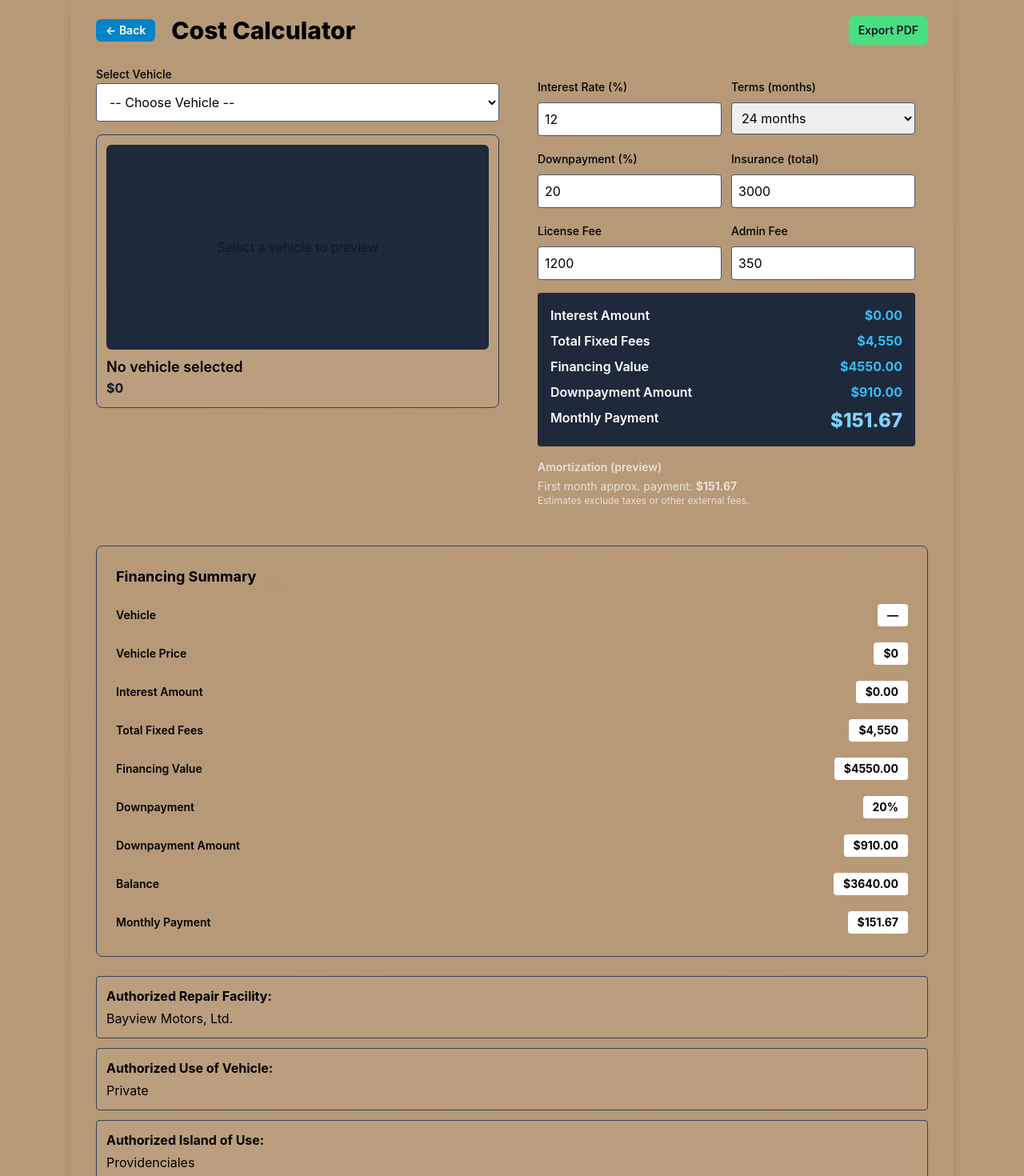
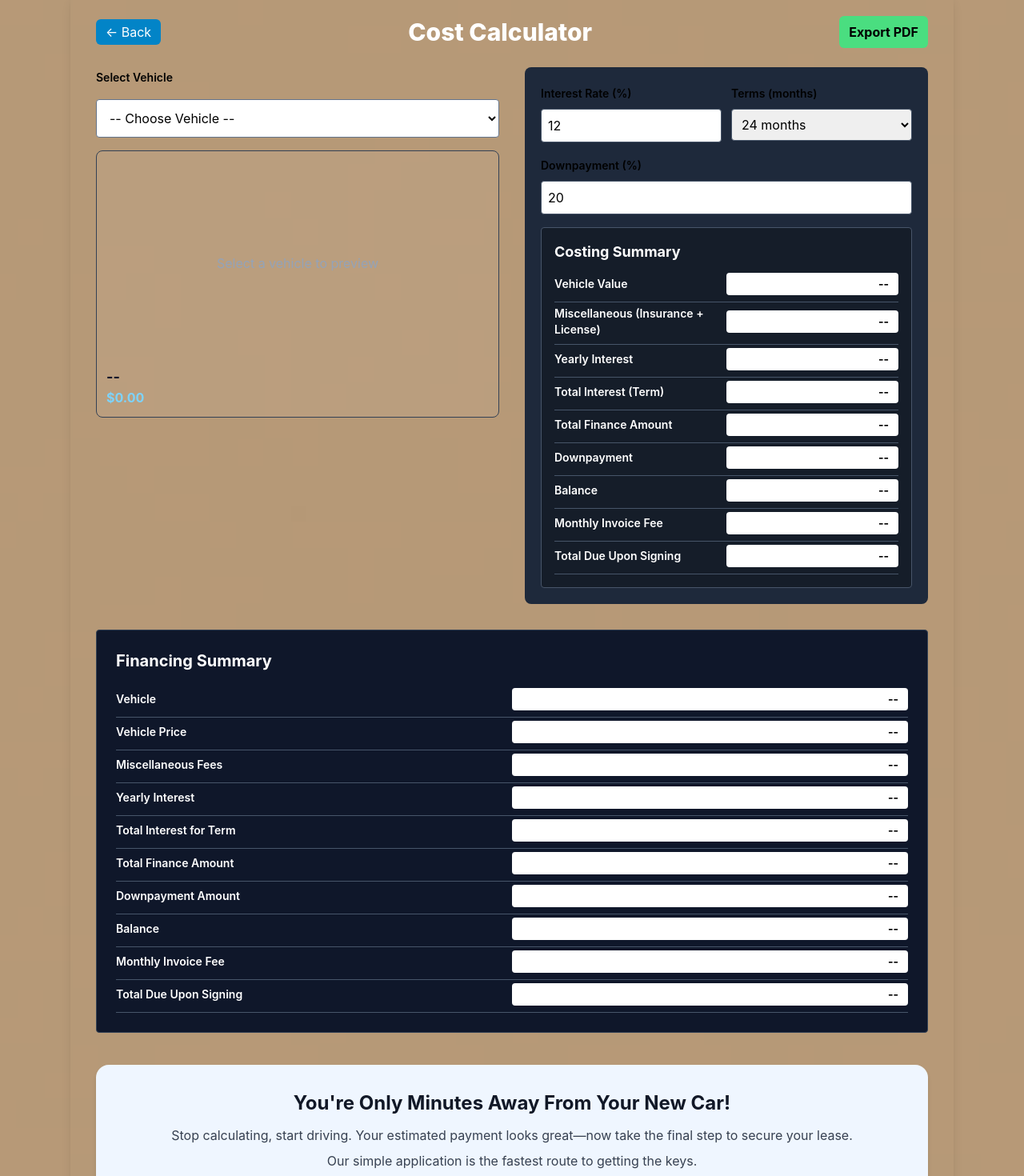
Before and after one commit to rdpabalan123/magellan_project, a React (Vite) app: page /finance/calculator in a window 1280 px wide. Shown: the part 140-1610 px from the top of the page at 80% size. Built offline with nearby package versions, Linux system fonts and the light colour scheme.

Commit message:
Project Updated

```diff
--- a/src/components/CRMSidebar.jsx
+++ b/src/components/CRMSidebar.jsx
@@ -17,8 +17,9 @@ export default function CRMSidebar() {
     { to: '/company', label: '🏢 Company Portal Home' },
     { to: '/company/applications', label: '📄 All Applications' },
     { to: '/company/invoices', label: '🧾 All Invoices' },
-    // { to: '/company/outstanding', label: '📌 Outstanding Invoices' },
-    // { to: '/company/near-due', label: '⚠️ Near Due Notices' },
+    { to: '/company/outstanding', label: '📌 Corporate' },
+    { to: '/company/near-due', label: '⚠️ Individual' },
+    { to: '/company/near-due', label: '⚠️ Employee' },
     { to: '/company/summary', label: '📊 Client Summary' },
     { to: '/company/notifications', label: '🔔 Notifications' },
   ];
--- a/src/pages/CostCalculator.jsx
+++ b/src/pages/CostCalculator.jsx
@@ -1,10 +1,10 @@
 // src/pages/CostCalculator.jsx
 import React, { useEffect, useRef, useState } from 'react';
-import { useNavigate } from 'react-router-dom';
+import { useNavigate, Link } from 'react-router-dom';
 import DashboardLayout from '../layouts/DashboardLayout';
 import jsPDF from 'jspdf';
 import html2canvas from 'html2canvas';
-import { useTheme } from '../context/ThemeContext';  // <-- Import your theme context hook
+import { useTheme } from '../context/ThemeContext';
 
 const fallbackImage = '/mnt/data/2402fabf-39d0-49ce-9ef7-b7116e8ddcad.png';
 
@@ -20,64 +20,73 @@ const VEHICLES = [
   { name: 'Nissan Almera', amount: 33000, img: 'https://www-asia.nissan-cdn.net/content/dam/Nissan/th/vehicles/VLP/almera-my23/new/spec/vl-spec.jpg' },
 ];
 
+// Format numbers with commas and 2 decimals
+const money = (val) =>
+  Number(val).toLocaleString(undefined, {
+    minimumFractionDigits: 2,
+    maximumFractionDigits: 2,
+  });
 
+// Single row for summary info
 function InfoRow({ label, value }) {
   return (
-    <div className="flex justify-between items-center py-1">
-      <span className="font-semibold text-sm">{label}</span>
-      <span className="font-bold bg-white px-3 py-1 rounded text-sm text-black">{value}</span>
+    <div className="flex justify-between items-center py-1 border-b border-slate-600 pb-2">
+      <span className="font-semibold text-sm w-1/2">{label}</span>
+      <span className="font-bold text-sm bg-white px-3 py-1 rounded text-black w-1/2 text-right whitespace-nowrap">
+        {value}
+      </span>
     </div>
   );
 }
 
-
 export default function CostCalculator() {
   const navigate = useNavigate();
   const summaryRef = useRef(null);
-  const { theme } = useTheme();   // <-- Get theme from context
+  const { theme } = useTheme();
   const isDarkTheme = theme === 'dark';
 
-  // UI state
   const [selectedName, setSelectedName] = useState('');
   const [vehicleValue, setVehicleValue] = useState(0);
-  const [interestRate, setInterestRate] = useState(12); // percent, whole number
+  const [interestRate, setInterestRate] = useState(12); // %
   const [terms, setTerms] = useState(24); // months
-  const [downpaymentPercent, setDownpaymentPercent] = useState(20); // percent, whole number
+  const [downpaymentPercent, setDownpaymentPercent] = useState(20); // %
 
-  // Fixed fees - fixed values, non-editable
-  const insurance = 3000;
-  const licenseFee = 1200;
-  const adminFee = 350;
+  // Fixed fees
+  const insurance = 4443.39;
+  const licenseFee = 1260.0;
+  const adminFee = 350.0;
 
   const vehicle = VEHICLES.find((v) => v.name === selectedName) || null;
 
-  // Sync vehicleValue with selected vehicle amount on selection change
   useEffect(() => {
-    if (vehicle) {
-      setVehicleValue(vehicle.amount);
-    } else {
-      setVehicleValue(0);
-    }
+    if (vehicle) setVehicleValue(vehicle.amount);
+    else setVehicleValue(0);
   }, [vehicle]);
 
   // Calculations
-  const interestAmount = vehicleValue * (interestRate / 100) * (terms / 12);
-  const totalFixedFees = insurance + licenseFee + adminFee;
-  const financingValue = vehicleValue + totalFixedFees + interestAmount;
-  const downpayment = financingValue * (downpaymentPercent / 100);
-  const balance = financingValue - downpayment;
-  const monthlyPayment = terms > 0 ? balance / terms : 0;
+  const miscFees = insurance + licenseFee;
 
-  // Inject PDF style for black text
+  const yearlyInterest = vehicleValue * (interestRate / 100);
+  const totalInterestTerm = yearlyInterest * (terms / 12);
+
+  const totalFinanceAmount = vehicleValue + miscFees + totalInterestTerm;
+
+  const downpayment = totalFinanceAmount * (downpaymentPercent / 100);
+  const balance = totalFinanceAmount - downpayment;
+
+  const monthlyInvoice = terms ? balance / terms : 0;
+  const totalDueAtSigning = downpayment + monthlyInvoice + adminFee;
+
+  // Show values only if vehicle selected
+  const showValues = !!vehicle;
+
+  // PDF styles injection
   useEffect(() => {
-    const id = 'cost-calc-pdf-forced-style';
+    const id = 'cost-calc-pdf-style';
     if (!document.getElementById(id)) {
       const style = document.createElement('style');
       style.id = id;
-      style.innerHTML = `
-        .pdf-export * { color: black !important; }
-        .pdf-export { background: white !important; }
-      `;
+      style.innerHTML = `.pdf-export * { color:black !important; } .pdf-export { background:white !important; }`;
       document.head.appendChild(style);
     }
   }, []);
@@ -86,131 +95,107 @@ export default function CostCalculator() {
     if (!summaryRef.current) return;
     const el = summaryRef.current;
     el.classList.add('pdf-export');
-    await new Promise((r) => setTimeout(r, 60));
+    await new Promise((r) => setTimeout(r, 80));
     try {
-      const canvas = await html2canvas(el, { scale: 2, useCORS: true, logging: false });
-      const imgData = canvas.toDataURL('image/png');
-      const pdf = new jsPDF({ orientation: 'portrait', unit: 'pt', format: 'a4' });
-      const imgProps = pdf.getImageProperties(imgData);
-      const pdfWidth = pdf.internal.pageSize.getWidth() - 40; // margin 20
-      const pdfHeight = (imgProps.height * pdfWidth) / imgProps.width;
-      pdf.addImage(imgData, 'PNG', 20, 20, pdfWidth, pdfHeight);
+      const canvas = await html2canvas(el, { scale: 2, useCORS: true });
+      const img = canvas.toDataURL('image/png');
+      const pdf = new jsPDF({ format: 'a4', unit: 'pt' });
+      const w = pdf.internal.pageSize.getWidth() - 40;
+      const h = (canvas.height * w) / canvas.width;
+      pdf.addImage(img, 'PNG', 20, 20, w, h);
       pdf.save('financing_summary.pdf');
-    } catch (err) {
-      console.error('PDF export error', err);
-      alert('PDF generation failed — see console for details.');
     } finally {
       el.classList.remove('pdf-export');
     }
   };
 
-  // Common label class for dynamic theme
-  const labelClass = `text-sm font-medium ${isDarkTheme ? 'text-white' : 'text-black'}`;
+  const labelClass = `text-sm font-semibold ${isDarkTheme ? 'text-white' : 'text-black'}`;
 
-  // Common button styles (dynamic text color)
-  const buttonClass =
-    `px-3 py-1 text-sm rounded-md bg-sky-600 hover:bg-sky-700 transition font-semibold ` +
-    (isDarkTheme ? 'text-white' : 'text-white');
-
-  const exportButtonClass =
-    `px-3 py-2 text-sm rounded-md bg-green-400 hover:bg-green-500 transition font-semibold ` +
-    (isDarkTheme ? 'text-slate-900' : 'text-slate-900'); // text dark for export button
-
+  // Render
   return (
     <DashboardLayout>
       <div className="max-w-6xl mx-auto p-6">
-        <div className="bg-panel rounded-xl shadow-lg overflow-hidden">
-          <div className="p-6 md:p-8">
-            {/* Header */}
-            <div className="flex items-start justify-between mb-6">
-              <div className="flex items-center gap-3">
-                <button onClick={() => navigate('/finance')} className={buttonClass}>
+        <div className="bg-panel rounded-xl shadow-lg overflow-hidden p-8">
+          {/* HEADER */}
+          <div className="flex justify-between items-center mb-6">
+            <button
+              onClick={() => navigate('/finance')}
+              className="px-3 py-1 bg-sky-600 text-white rounded-md"
+            >
               ← Back
             </button>
-                <h1 className={`text-2xl md:text-3xl font-extrabold ml-2 ${isDarkTheme ? 'text-white' : 'text-black'}`}>
-                  Cost Calculator
-                </h1>
-              </div>
 
-              <div className="flex items-center gap-3">
-                <button onClick={generatePDF} className={exportButtonClass}>
+            <h1 className="text-3xl font-extrabold text-white">Cost Calculator</h1>
+
+            <button
+              onClick={generatePDF}
+              className="px-3 py-2 bg-green-400 text-black font-bold rounded-md"
+            >
               Export PDF
             </button>
           </div>
-            </div>
 
-            {/* Two-column layout */}
+          {/* MAIN GRID */}
           <div className="grid grid-cols-1 md:grid-cols-2 gap-8">
-              {/* LEFT: Vehicle selector, image, price display */}
+            {/* LEFT - VEHICLE */}
             <div className="space-y-4">
-                <div>
               <label className={labelClass}>Select Vehicle</label>
               <select
-                    className="w-full p-3 rounded border border-slate-600 bg-white text-black"
+                className="w-full p-3 rounded bg-white text-black border border-slate-500"
                 value={selectedName}
                 onChange={(e) => setSelectedName(e.target.value)}
               >
                 <option value="">-- Choose Vehicle --</option>
                 {VEHICLES.map((v) => (
                   <option key={v.name} value={v.name}>
-                        {v.name} — ${v.amount.toLocaleString()}
+                    {v.name} — ${money(v.amount)}
                   </option>
                 ))}
               </select>
-                </div>
 
-                <div className="rounded-lg border border-slate-700 overflow-hidden bg-white/5 p-3">
+              <div className="rounded-lg border border-slate-700 p-3 bg-white/5">
                 {vehicle ? (
                   <img
                     src={vehicle.img}
                     alt={vehicle.name}
-                      className="w-full h-64 object-cover rounded-md mb-3"
+                    className="w-full h-64 object-cover mb-3 rounded"
                     onError={(e) => {
-                        e.currentTarget.onerror = null;
                       e.currentTarget.src = fallbackImage;
                     }}
                   />
                 ) : (
-                    <div className="flex items-center justify-center h-64 bg-slate-800 rounded-md text-muted">
-                      <span>Select a vehicle to preview</span>
+                  <div className="h-64 flex items-center justify-center text-slate-400">
+                    Select a vehicle to preview
                   </div>
                 )}
 
-                  <div className="mt-2">
-                    <div className={`font-semibold text-lg ${isDarkTheme ? 'text-white' : 'text-black'}`}>
-                      {vehicle ? vehicle.name : 'No vehicle selected'}
+                <div className="text-lg font-bold">
+                  {vehicle ? vehicle.name : '--'}
                 </div>
-                    <div className="text-white-600 font-bold">${vehicleValue.toLocaleString()}</div>
+                <div className="font-bold text-sky-300">
+                  {vehicle ? `$${money(vehicleValue)}` : '$0.00'}
                 </div>
               </div>
             </div>
 
-              {/* RIGHT: Inputs and live result */}
-              <div>
-                <div className="bg-bg rounded-lg p-4 space-y-4">
-                  {/* Inputs row 1 */}
+            {/* RIGHT — FORM */}
+            <div className="bg-slate-800 p-5 rounded-lg space-y-4 text-white">
+              {/* Inputs */}
               <div className="grid grid-cols-2 gap-3">
                 <div>
                   <label className={labelClass}>Interest Rate (%)</label>
                   <input
                     type="number"
-                        min={0}
-                        max={100}
-                        step={1}
-                        className="w-full mt-2 p-2 rounded border border-slate-600 bg-bg text-black"
+                    className="w-full mt-2 p-2 rounded bg-bg text-black border border-slate-600"
                     value={interestRate}
-                        onChange={(e) => {
-                          let val = Math.min(100, Math.max(0, Number(e.target.value)));
-                          if (isNaN(val)) val = 0;
-                          setInterestRate(Math.round(val));
-                        }}
+                    onChange={(e) => setInterestRate(Number(e.target.value))}
                   />
                 </div>
 
                 <div>
                   <label className={labelClass}>Terms (months)</label>
                   <select
-                        className="w-full mt-2 p-2 rounded border border-slate-600 bg-bg text-black"
+                    className="w-full mt-2 p-2 rounded bg-bg text-black border border-slate-600"
                     value={terms}
                     onChange={(e) => setTerms(Number(e.target.value))}
                   >
@@ -223,133 +208,80 @@ export default function CostCalculator() {
                 </div>
               </div>
 
-                  {/* Inputs row 2 */}
-                  <div className="grid grid-cols-2 gap-3">
               <div>
                 <label className={labelClass}>Downpayment (%)</label>
                 <input
                   type="number"
-                        min={0}
-                        max={100}
-                        step={1}
-                        className="w-full mt-2 p-2 rounded border border-slate-600 bg-bg text-black"
+                  className="w-full mt-2 p-2 rounded bg-bg text-black border border-slate-600"
                   value={downpaymentPercent}
-                        onChange={(e) => {
-                          let val = Math.min(100, Math.max(0, Number(e.target.value)));
-                          if (isNaN(val)) val = 0;
-                          setDownpaymentPercent(Math.round(val));
-                        }}
+                  onChange={(e) => setDownpaymentPercent(Number(e.target.value))}
                 />
               </div>
 
-                    <div>
-                      <label className={labelClass}>Insurance (total)</label>
-                      <input
-                        type="number"
-                        className="w-full mt-2 p-2 rounded border border-slate-600 bg-white text-black cursor-not-allowed"
-                        value={insurance}
-                        disabled
-                      />
-                    </div>
-                  </div>
+              {/* Costing Summary Box */}
+              <div className="bg-black/30 p-4 rounded mt-4 border border-slate-600">
+                <h2 className="text-lg font-bold mb-2">Costing Summary</h2>
 
-                  {/* Inputs row 3 */}
-                  <div className="grid grid-cols-2 gap-3">
-                    <div>
-                      <label className={labelClass}>License Fee</label>
-                      <input
-                        type="number"
-                        className="w-full mt-2 p-2 rounded border border-slate-600 bg-white text-black cursor-not-allowed"
-                        value={licenseFee}
-                        disabled
-                      />
-                    </div>
-
-                    <div>
-                      <label className={labelClass}>Admin Fee</label>
-                      <input
-                        type="number"
-                        className="w-full mt-2 p-2 rounded border border-slate-600 bg-white text-black cursor-not-allowed"
-                        value={adminFee}
-                        disabled
-                      />
-                    </div>
-                  </div>
-
-                  {/* Live result box */}
-                  <div className="mt-3 p-4 bg-slate-800 rounded text-text">
-                    <div className="flex justify-between mb-2">
-                      <span className="font-semibold text-white">Interest Amount</span>
-                      <span className="font-bold text-sky-400">${interestAmount.toFixed(2)}</span>
-                    </div>
-                    <div className="flex justify-between mb-2">
-                      <span className="font-semibold text-white">Total Fixed Fees</span>
-                      <span className="font-bold text-sky-400">${totalFixedFees.toLocaleString()}</span>
-                    </div>
-                    <div className="flex justify-between mb-2">
-                      <span className="font-semibold text-white">Financing Value</span>
-                      <span className="font-bold text-sky-400">${financingValue.toFixed(2)}</span>
-                    </div>
-                    <div className="flex justify-between mb-2">
-                      <span className="font-semibold text-white">Downpayment Amount</span>
-                      <span className="font-bold text-sky-400">${downpayment.toFixed(2)}</span>
-                    </div>
-                    <div className="flex justify-between">
-                      <span className="font-semibold text-white">Monthly Payment</span>
-                      <span className="font-extrabold text-2xl text-sky-300">${monthlyPayment.toFixed(2)}</span>
-                    </div>
-                  </div>
-
-                  <div className="mt-4 text-sm text-white/70">
-                    <div className="font-semibold mb-1">Amortization (preview)</div>
-                    <div>
-                      First month approx. payment: <strong>${monthlyPayment.toFixed(2)}</strong>
-                    </div>
-                    <div className="text-xs">Estimates exclude taxes or other external fees.</div>
-                  </div>
+                <InfoRow label="Vehicle Value" value={showValues ? `$${money(vehicleValue)}` : '--'} />
+                <InfoRow label="Miscellaneous (Insurance + License)" value={showValues ? `$${money(miscFees)}` : '--'} />
+                <InfoRow label="Yearly Interest" value={showValues ? `$${money(yearlyInterest)}` : '--'} />
+                <InfoRow label="Total Interest (Term)" value={showValues ? `$${money(totalInterestTerm)}` : '--'} />
+                <InfoRow label="Total Finance Amount" value={showValues ? `$${money(totalFinanceAmount)}` : '--'} />
+                <InfoRow label="Downpayment" value={showValues ? `$${money(downpayment)}` : '--'} />
+                <InfoRow label="Balance" value={showValues ? `$${money(balance)}` : '--'} />
+                <InfoRow label="Monthly Invoice Fee" value={showValues ? `$${money(monthlyInvoice)}` : '--'} />
+                <InfoRow label="Total Due Upon Signing" value={showValues ? `$${money(totalDueAtSigning)}` : '--'} />
               </div>
             </div>
           </div>
 
-            {/* Printable Summary */}
+          {/* FINANCING SUMMARY PRINT SECTION */}
           <div className="mt-8" ref={summaryRef}>
-              <div className={`bg-bg p-6 rounded-lg border border-slate-700 ${isDarkTheme ? 'text-white' : 'text-black'}`}>
-                <h3 className="text-lg font-bold mb-4">Financing Summary</h3>
+            <div className="bg-slate-900 p-6 rounded border border-slate-700 text-white">
+              <h3 className="text-xl font-bold mb-4">Financing Summary</h3>
 
-                <div className="grid grid-cols-1 gap-3">
-                  <InfoRow label="Vehicle" value={vehicle ? vehicle.name : '—'} />
-                  <InfoRow label="Vehicle Price" value={`$${vehicleValue.toLocaleString()}`} />
-                  <InfoRow label="Interest Amount" value={`$${interestAmount.toFixed(2)}`} />
-                  <InfoRow label="Total Fixed Fees" value={`$${totalFixedFees.toLocaleString()}`} />
-                  <InfoRow label="Financing Value" value={`$${financingValue.toFixed(2)}`} />
-                  <InfoRow label="Downpayment" value={`${downpaymentPercent}%`} />
-                  <InfoRow label="Downpayment Amount" value={`$${downpayment.toFixed(2)}`} />
-                  <InfoRow label="Balance" value={`$${balance.toFixed(2)}`} />
-                  <InfoRow label="Monthly Payment" value={`$${monthlyPayment.toFixed(2)}`} />
-                </div>
+              <InfoRow label="Vehicle" value={vehicle ? vehicle.name : '--'} />
+              <InfoRow label="Vehicle Price" value={showValues ? `$${money(vehicleValue)}` : '--'} />
+              <InfoRow label="Miscellaneous Fees" value={showValues ? `$${money(miscFees)}` : '--'} />
+              <InfoRow label="Yearly Interest" value={showValues ? `$${money(yearlyInterest)}` : '--'} />
+              <InfoRow label="Total Interest for Term" value={showValues ? `$${money(totalInterestTerm)}` : '--'} />
+              <InfoRow label="Total Finance Amount" value={showValues ? `$${money(totalFinanceAmount)}` : '--'} />
+              <InfoRow label="Downpayment Amount" value={showValues ? `$${money(downpayment)}` : '--'} />
+              <InfoRow label="Balance" value={showValues ? `$${money(balance)}` : '--'} />
+              <InfoRow label="Monthly Invoice Fee" value={showValues ? `$${money(monthlyInvoice)}` : '--'} />
+              <InfoRow label="Total Due Upon Signing" value={showValues ? `$${money(totalDueAtSigning)}` : '--'} />
             </div>
 
-              {/* Additional Information */}
-              <div className={`mt-6 grid grid-cols-1 gap-3 ${isDarkTheme ? 'text-white' : 'text-black'}`}>
-                {[
-                  ['Authorized Repair Facility', 'Bayview Motors, Ltd.'],
-                  ['Authorized Use of Vehicle', 'Private'],
-                  ['Authorized Island of Use', 'Providenciales'],
-                  ['Warranty', '1 year or 10,000 kms whichever comes first'],
-                  ['Option to Purchase', 'After 12 months'],
-                  ['Fee', '$250'],
-                  ['Payment Due Date', 'First of each month'],
-                  [
-                    'Payment Instructions',
-                    'Please make cheque payable to MAGELLAN FINANCIAL SERVICES, LTD. Payment should be made at Bayview Motors, Ltd. Office',
-                  ],
-                ].map(([label, value]) => (
-                  <div key={label} className="border border-slate-700 rounded p-3 bg-white/5">
-                    <div className="font-bold mb-1">{label}:</div>
-                    <div>{value}</div>
-                  </div>
-                ))}
-              </div>
+            {/* BOTTOM CTA */}
+            <div className="mt-10 p-8 bg-blue-50 rounded-2xl text-center shadow-md">
+              <h2 className="text-2xl font-bold text-gray-900 mb-3">
+                You're Only Minutes Away From Your New Car!
+              </h2>
+
+              <p className="text-gray-700 mb-2">
+                Stop calculating, start driving. Your estimated payment looks great—now take the final step to secure your lease.
+              </p>
+
+              <p className="text-gray-700 mb-4">
+                Our simple application is the fastest route to getting the keys.
+              </p>
+
+              <ul className="list-disc list-inside text-gray-700 mb-4">
+                <li>Finalize Your Terms</li>
+                <li>Secure Your Vehicle</li>
+                <li>Get Approved!</li>
+              </ul>
+
+              <p className="font-semibold text-gray-800 mb-6">
+                Hit <span className="italic">'Apply Now'</span> and let us get you on the road!
+              </p>
+
+              <Link
+                to="/finance"
+                className="inline-block bg-blue-600 hover:bg-blue-700 text-white py-4 px-10 rounded-xl text-lg font-semibold transition-all"
+              >
+                APPLY NOW
+              </Link>
             </div>
           </div>
         </div>
```
Also changed, not shown: src/pages/ClientPortal.jsx (+73 -91 lines). Lines whose indentation alone changed are shown as unchanged.
